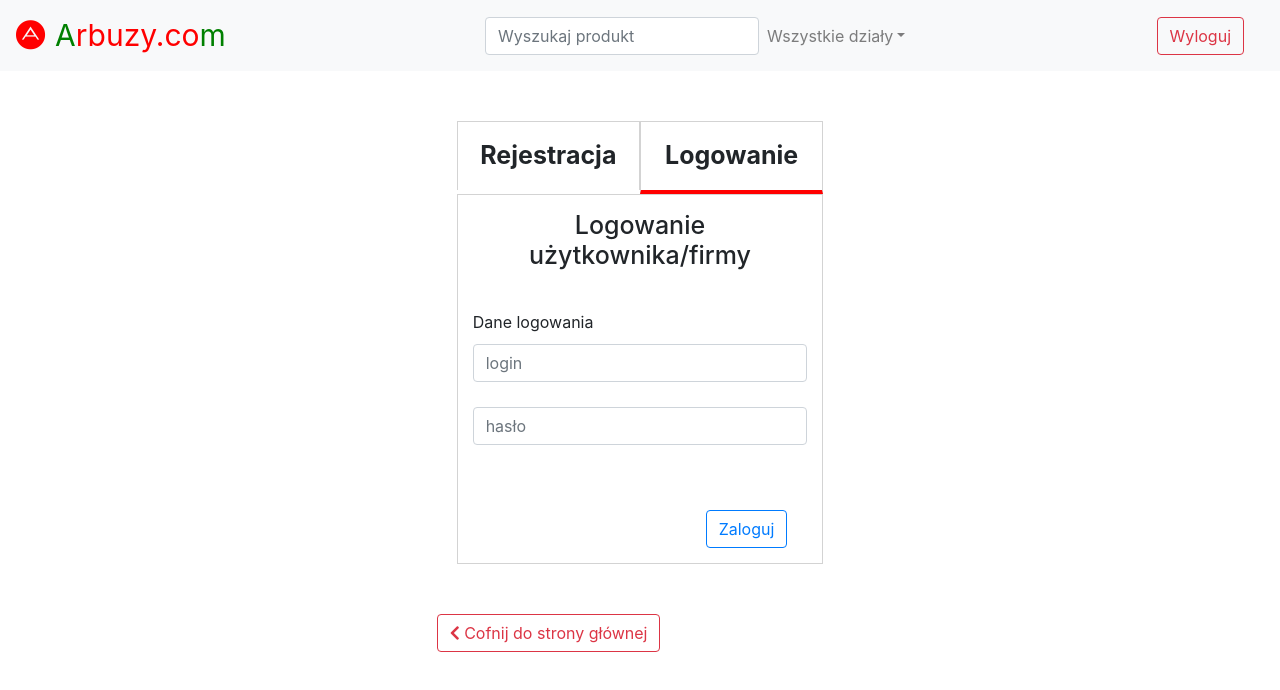
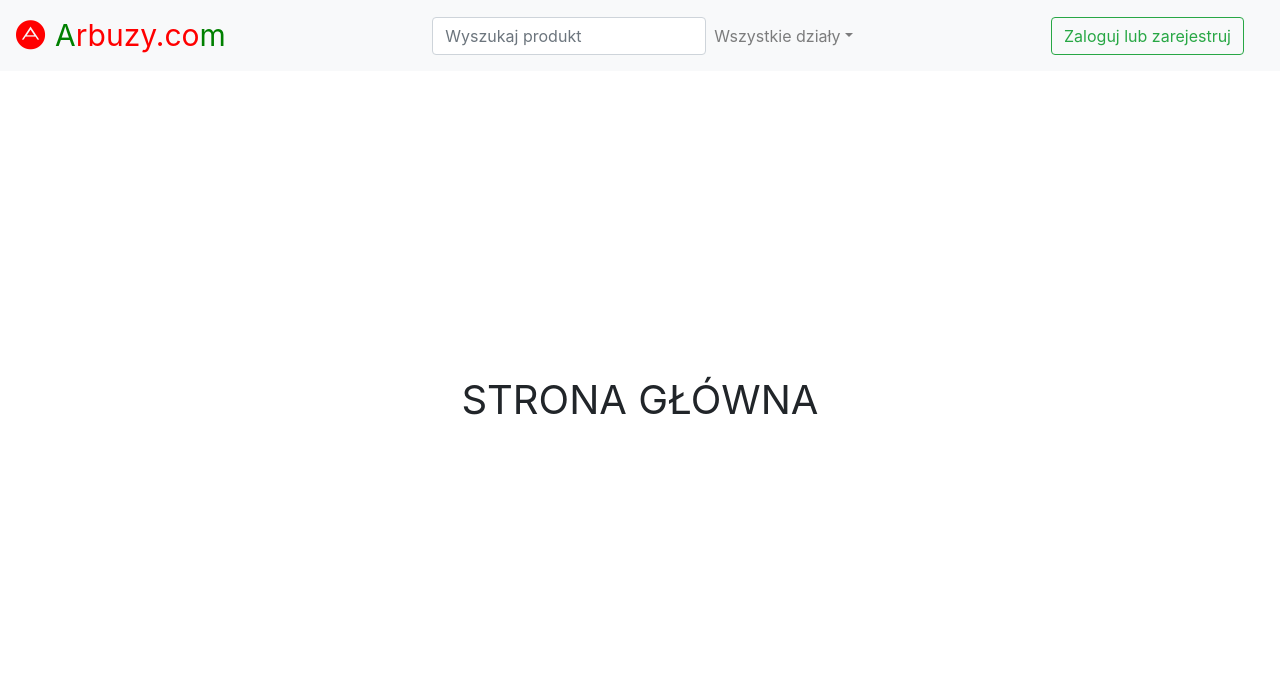
Before and after one commit to OstrowskiBartosz/Arbuzy, a React (Create React App) app in the folder client/: page / in a window 1280 px wide. Shown: the top 690 px of the page. Built offline with nearby package versions, Linux system fonts and the light colour scheme; no server answers.

Commit message:
Dodano przechodzenie miedzy logowaniem a glowna strona

```diff
--- a/client/src/App.css
+++ b/client/src/App.css
@@ -140,6 +140,19 @@
   padding-top: 50px;
   text-align: left;
 }
+.duze{
+  text-align: center;
+  font-size: 40px;
+  position: absolute;
+  top: 50%;
+  left: 50%;
+  margin-right: -50%;
+  transform: translate(-50%, -50%)
+}
+
+.arbuzy-logo{
+  cursor: pointer;
+}
 /*
 @keyframes switchRight {
   0%   {background-color:red; left:0px;}
--- a/client/src/App.js
+++ b/client/src/App.js
@@ -6,27 +6,65 @@ import Cookies from 'js-cookie'
 class App extends React.Component {
   constructor(props) {
     super(props);
+    this.getLoggedUser = this.getLoggedUser.bind(this);
+    this.getLoginClick = this.getLoginClick.bind(this);
+    this.getMainClick = this.getMainClick.bind(this);
     this.state = ({
-      isLogged: true,
-      apiResponse: "Api is NOT working properly",
+      isLogged: false,
+      showLoginSignup: false,
+      showMainPage: true,
     });
   }
-  callAPI() {
-    fetch("http://localhost:9000/testAPI")
-      .then(res => res.text())
-      .then(res => this.setState({ apiResponse: res }))
-      .catch(err => err);
+
+  getLoggedUser(loggedData){
+    this.setState({
+      isLogged: loggedData,
+    });
   }
-  componentDidMount() {
-    this.callAPI();
+
+  getLoginClick(clickData){
+    this.setState({
+      showLoginSignup: clickData,
+      showMainPage: !clickData,
+    });
   }
+
+  getMainClick(clickData){
+    this.setState({
+      showMainPage: clickData,
+      showLoginSignup: !clickData,
+    });
+  }
+
   render(){
     return (
       <div className="App">
-        <Navbar isLogged={this.state.isLogged} />
-        <Login_signup />
+        <Navbar isLogged={this.state.isLogged} sendLoggedUser={this.getLoggedUser} sendLoginClick={this.getLoginClick} sendMainClick={this.getMainClick} />
+        <MainPage showComponent={this.state.showMainPage} isLogged={this.state.isLogged} sendMainClick={this.getMainClick} />
+        <Login_signup showComponent={this.state.showLoginSignup} sendLoggedUser={this.getLoggedUser} sendMainClick={this.getMainClick} />
       </div>
     );
+  }
+}
+
+class MainPage extends React.Component{
+  constructor(props){
+    super(props);
+    this.state = ({
+    });
+  }
+  render(){
+    if (!this.props.showComponent) {
+      return null;
+    }else{
+      return(
+        <div>
+          <div>
+            <div className = "duze">STRONA GŁÓWNA</div>
+          </div>
+        </div>
+      );
+    }
   }
 }
 
@@ -35,6 +73,15 @@ class Navbar extends React.Component{
     super(props);
     this.state = {};
   }
+
+  handleMainClick(event){
+    this.props.sendMainClick(true);
+  }
+
+  handleLoginClick(){
+    this.props.sendLoginClick(true);
+  }
+
   handleLogout(event){
     event.preventDefault();
     let url = "http://localhost:9000/logout";
@@ -45,6 +92,7 @@ class Navbar extends React.Component{
     .then(response=>response.text())
     .then(response => {
       console.log(response);
+      this.props.sendLoggedUser(false);
     })
     .catch(err => err);
   }
@@ -52,7 +100,7 @@ class Navbar extends React.Component{
   render(){
     return(
       <nav className="navbar navbar-expand-lg navbar-light bg-light">
-        <a className="navbar-brand" href="#">
+        <a className="navbar-brand arbuzy-logo" onClick={() => this.handleMainClick()}>
           <div className='arbuzy3'>
             <i className="fab fa-adn"></i>
           </div>
@@ -89,7 +137,7 @@ class Navbar extends React.Component{
           <div>
           </div>
             <button className={'btn btn-outline-danger my-2 my-sm-0 acceptbtn ' + (this.props.isLogged ? '' : 'hidden')} type='submit' onClick={(event) => this.handleLogout(event)}>Wyloguj</button>
-            <button className={'btn btn-outline-success my-2 my-sm-0 acceptbtn ' + (this.props.isLogged ? 'hidden' : '')} type='submit'>Zaloguj lub zarejestruj</button>
+            <button className={'btn btn-outline-success my-2 my-sm-0 acceptbtn ' + (this.props.isLogged ? 'hidden' : '')} type='submit' onClick={() => this.handleLoginClick()}>Zaloguj lub zarejestruj</button>
         </div>
       </nav>
     );
@@ -112,6 +160,11 @@ class Login_signup extends React.Component{
       errorMessageSignup: "",
     })
   };
+
+  handleMainClick(event){
+    event.preventDefault();
+    this.props.sendMainClick(true);
+  }
 
   handleSignupSubmit(event){
     event.preventDefault();
@@ -158,9 +211,15 @@ class Login_signup extends React.Component{
       if(response !== "logged"){
         this.setState({
           errorLogin: true,
-          errorMessageLogin: response, })
+          errorMessageLogin: response,
+        });
       }else{
         console.log(response);
+        this.setState({
+          logged: true,
+        });
+        this.props.sendLoggedUser(this.state.logged);
+        this.props.sendMainClick(true);
       }
     })
     .catch(err => err);
@@ -191,8 +250,11 @@ class Login_signup extends React.Component{
   }
 
   render(){
-    return(
-      <div>
+    if (!this.props.showComponent) {
+      return null;
+    }else{
+      return(
+        <div>
         <div className='row'>
           <div className='col-4'>
           </div>
@@ -291,11 +353,12 @@ class Login_signup extends React.Component{
         </div>
         <div className ="row">
           <div className ="col-4"></div>
-          <div className ="col-4 cofnij"><button className="btn btn-outline-danger"> <i className ="fas fa-chevron-left"></i> Cofnij do strony głównej</button></div>
+          <div className ="col-4 cofnij"><button className="btn btn-outline-danger" onClick={(event) => this.handleMainClick(event)}> <i className ="fas fa-chevron-left"></i> Cofnij do strony głównej</button></div>
           <div className ="col-4"></div>
         </div>
       </div>
-    );
+      );
+    }
   }
 }
 
```
Also changed, not shown: 1 other file (tests, documents, lock files or other folders).
